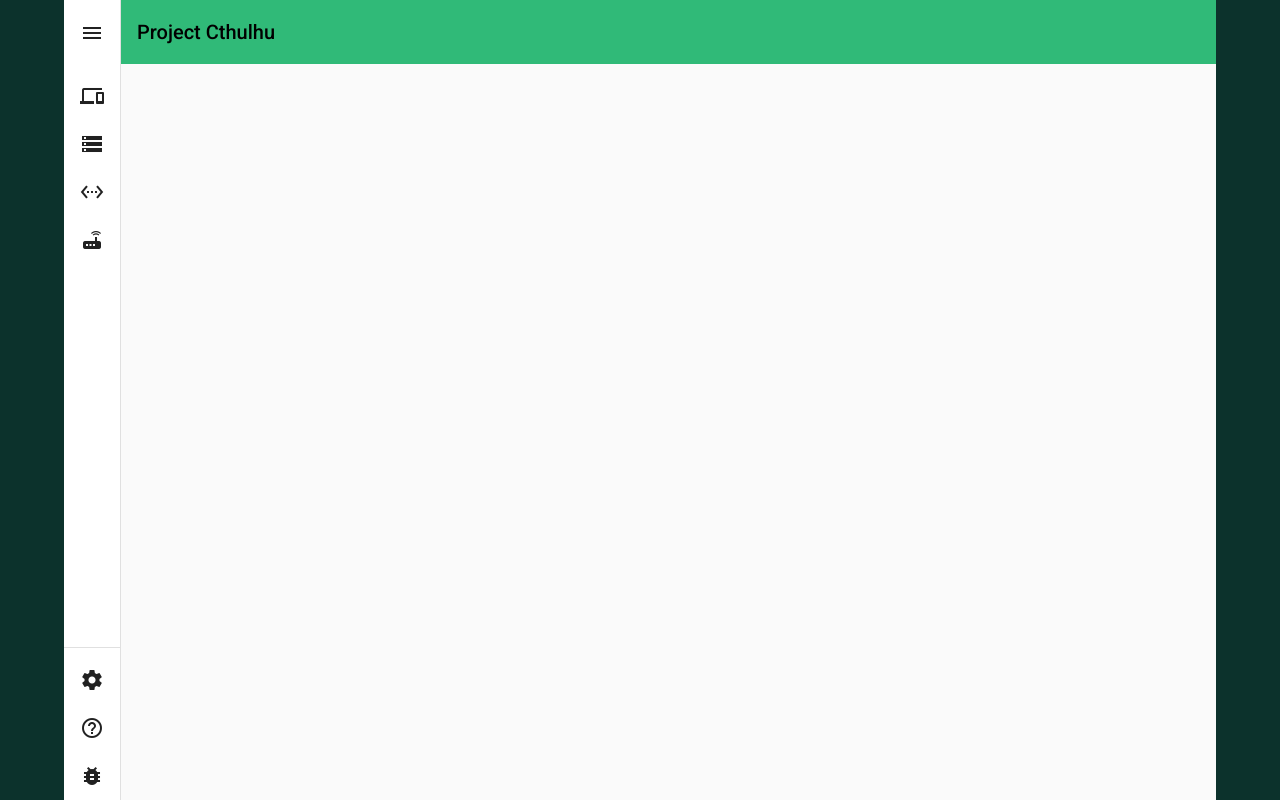
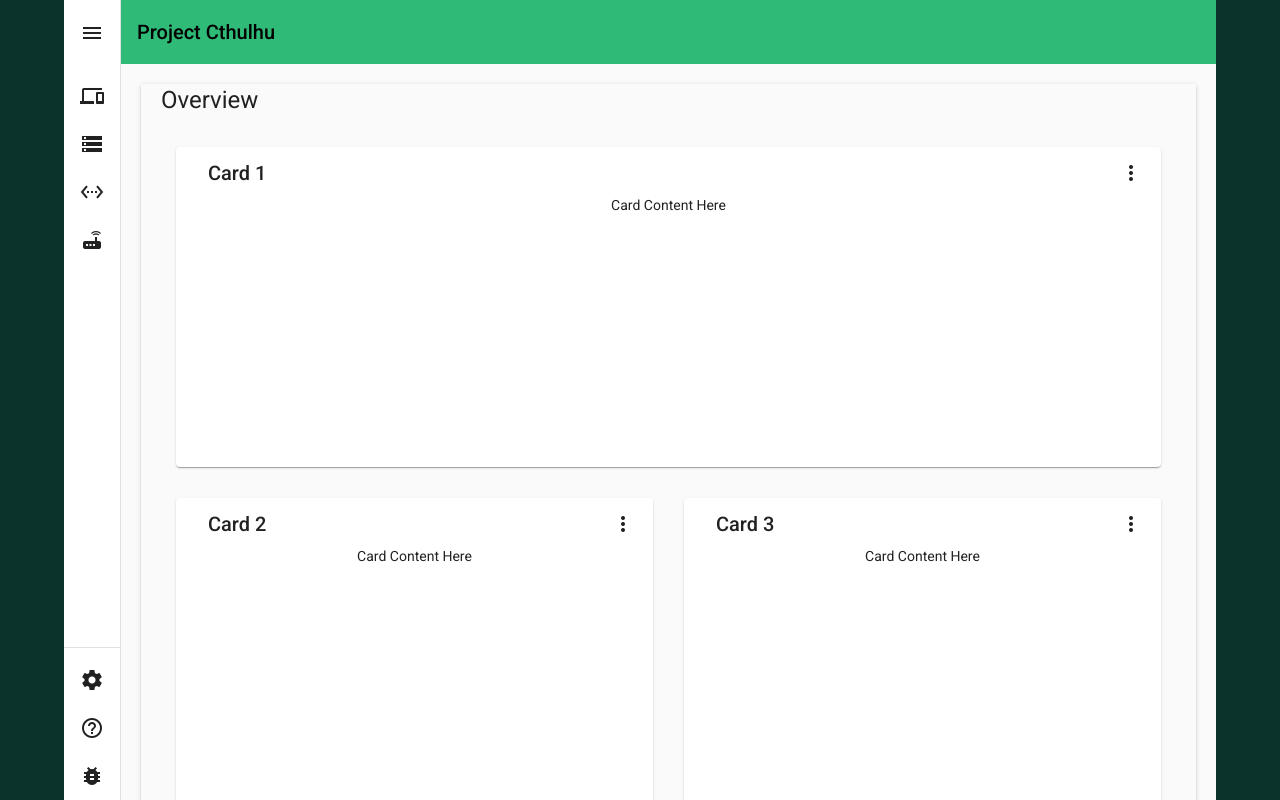
Before and after one commit to jecluis/project-cthulhu, an Angular app: page /dashboard in a window 1280 px wide. Built offline with nearby package versions, Linux system fonts and the light colour scheme.

Commit message:
dashboard/overview: mock overview dashboard grid
Signed-off-by: Joao Eduardo Luis <joao@wipwd.dev>

```diff
--- a/src/app/app.module.ts
+++ b/src/app/app.module.ts
@@ -30,6 +30,7 @@
 import { MatSidenavModule } from '@angular/material/sidenav';
 import { MatListModule } from '@angular/material/list';
 import { MatTooltipModule } from '@angular/material/tooltip';
+import { OverviewDashboardComponent } from './overview-dashboard/overview-dashboard.component';
 
 
 @NgModule({
@@ -42,7 +43,8 @@
     SetupNetworkComponent,
     SetupDependenciesComponent,
     SetupFinishComponent,
-    DashboardComponent
+    DashboardComponent,
+    OverviewDashboardComponent
   ],
   imports: [
     BrowserModule,
--- a/src/app/dashboard/dashboard.component.html
+++ b/src/app/dashboard/dashboard.component.html
@@ -102,7 +102,7 @@
 
       <!-- actual content -->
       <div class="content-container mat-elevation-z2">
-
+        <app-overview-dashboard></app-overview-dashboard>
       </div>
 
     </mat-sidenav-content>
--- /dev/null
+++ b/src/app/overview-dashboard/overview-dashboard.component.html
@@ -0,0 +1,24 @@
+<div class="grid-container">
+  <h1 class="mat-h1">Overview</h1>
+  <mat-grid-list cols="2" rowHeight="350px">
+    <mat-grid-tile *ngFor="let card of cards | async" [colspan]="card.cols" [rowspan]="card.rows">
+      <mat-card class="dashboard-card">
+        <mat-card-header>
+          <mat-card-title>
+            {{card.title}}
+            <button mat-icon-button class="more-button" [matMenuTriggerFor]="menu" aria-label="Toggle menu">
+              <mat-icon>more_vert</mat-icon>
+            </button>
+            <mat-menu #menu="matMenu" xPosition="before">
+              <button mat-menu-item>Expand</button>
+              <button mat-menu-item>Remove</button>
+            </mat-menu>
+          </mat-card-title>
+        </mat-card-header>
+        <mat-card-content class="dashboard-card-content">
+          <div>Card Content Here</div>
+        </mat-card-content>
+      </mat-card>
+    </mat-grid-tile>
+  </mat-grid-list>
+</div>
--- /dev/null
+++ b/src/app/overview-dashboard/overview-dashboard.component.scss
@@ -0,0 +1,21 @@
+.grid-container {
+  margin: 20px;
+}
+
+.dashboard-card {
+  position: absolute;
+  top: 15px;
+  left: 15px;
+  right: 15px;
+  bottom: 15px;
+}
+
+.more-button {
+  position: absolute;
+  top: 5px;
+  right: 10px;
+}
+
+.dashboard-card-content {
+  text-align: center;
+}
--- /dev/null
+++ b/src/app/overview-dashboard/overview-dashboard.component.ts
@@ -0,0 +1,33 @@
+import { Component } from '@angular/core';
+import { map } from 'rxjs/operators';
+import { Breakpoints, BreakpointObserver } from '@angular/cdk/layout';
+
+@Component({
+  selector: 'app-overview-dashboard',
+  templateUrl: './overview-dashboard.component.html',
+  styleUrls: ['./overview-dashboard.component.scss']
+})
+export class OverviewDashboardComponent {
+  /** Based on the screen size, switch from standard to one column per row */
+  cards = this.breakpointObserver.observe(Breakpoints.Handset).pipe(
+    map(({ matches }) => {
+      if (matches) {
+        return [
+          { title: 'Card 1', cols: 1, rows: 1 },
+          { title: 'Card 2', cols: 1, rows: 1 },
+          { title: 'Card 3', cols: 1, rows: 1 },
+          { title: 'Card 4', cols: 1, rows: 1 }
+        ];
+      }
+
+      return [
+        { title: 'Card 1', cols: 2, rows: 1 },
+        { title: 'Card 2', cols: 1, rows: 1 },
+        { title: 'Card 3', cols: 1, rows: 2 },
+        { title: 'Card 4', cols: 1, rows: 1 }
+      ];
+    })
+  );
+
+  constructor(private breakpointObserver: BreakpointObserver) {}
+}
```
Also changed, not shown: 1 other file (tests, documents, lock files or other folders).
